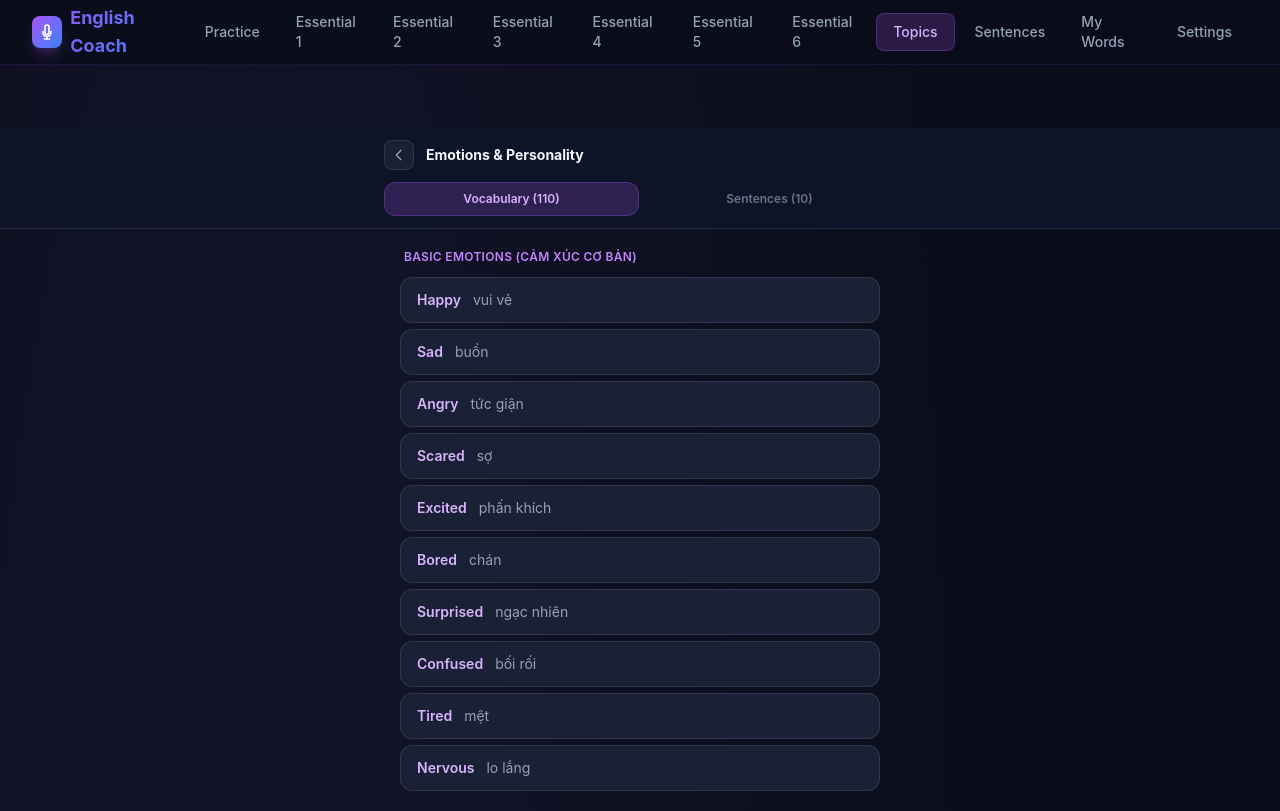
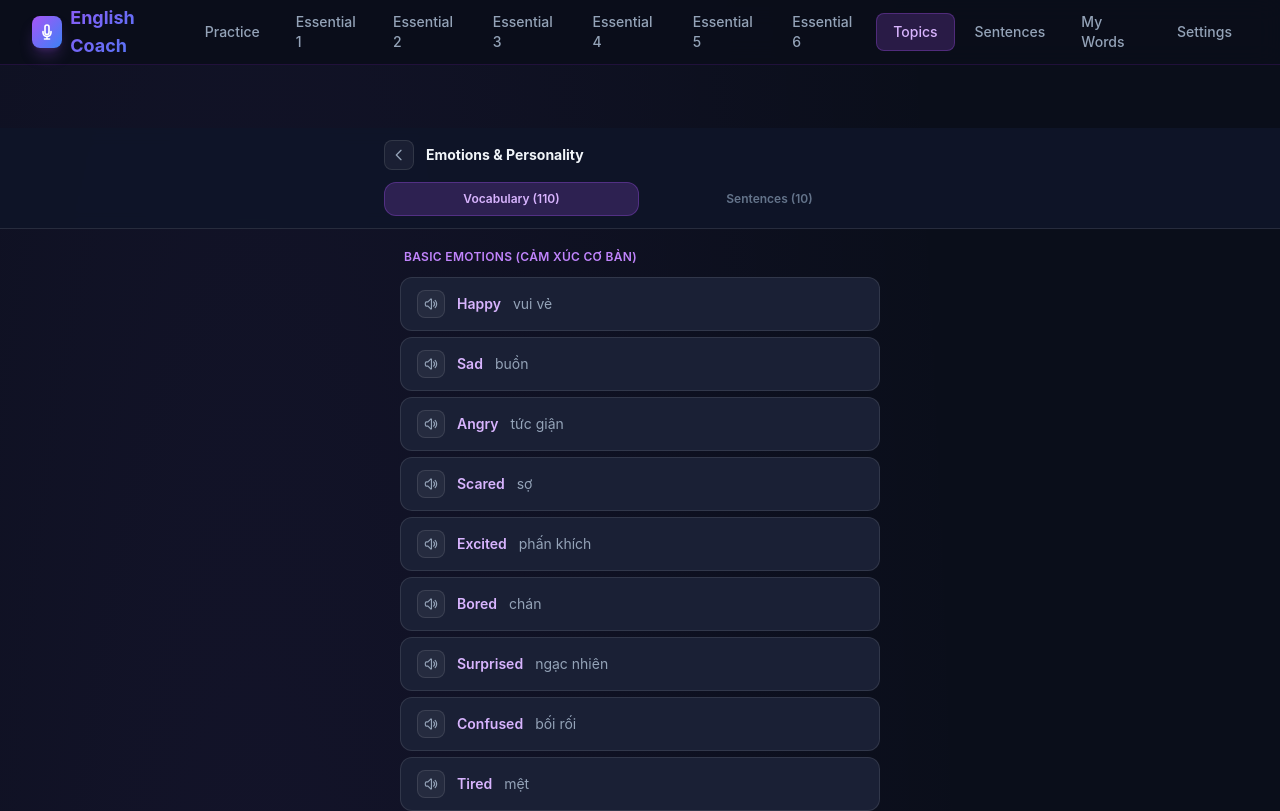
Before and after one commit to lxnhiqn905/english-coach, a Next.js app: page /topics/emotions in a window 1280 px wide. Shown: the top 811 px of the page. Built offline with nearby package versions, Linux system fonts and the light colour scheme.

Commit message:
Add TTS to Topics vocab, sticky Refresh buttons in Practice
- Topics: speaker button on each vocab card speaks English only via Web Speech API
- Practice: all 4 section headers (phrases/practice/vocab/discussion) are now
  sticky below the navbar so Refresh button stays visible when scrolling

```diff
--- a/app/practice/page.tsx
+++ b/app/practice/page.tsx
@@ -114,7 +114,7 @@ export default function PracticePage() {
         {/* ── USEFUL PHRASES ── */}
         {activeTab === "phrases" && (
           <div className="space-y-3">
-            <div className="flex items-center justify-between">
+            <div className="sticky top-14 z-10 -mx-4 px-4 py-2 bg-[#0f1629]/95 backdrop-blur flex items-center justify-between">
               <div className="flex items-center gap-2">
                 <span className="rounded-full bg-green-500/10 border border-green-500/30 px-2.5 py-0.5 text-xs text-green-300 font-medium">{lessonData.lesson.level}</span>
                 <h2 className="text-sm font-semibold text-slate-200">{lessonData.lesson.title}</h2>
@@ -144,7 +144,7 @@ export default function PracticePage() {
         {/* ── PRACTICE ── */}
         {activeTab === "practice" && (
           <div className="space-y-3">
-            <div className="flex items-center justify-between">
+            <div className="sticky top-14 z-10 -mx-4 px-4 py-2 bg-[#0f1629]/95 backdrop-blur flex items-center justify-between">
               <p className="text-xs text-slate-500">5 random scenarios</p>
               <button onClick={refreshPractice} className="inline-flex items-center gap-1 rounded-full border border-white/10 bg-white/5 px-3 py-1.5 text-xs text-slate-400 hover:bg-white/10 transition-colors">
                 {refreshIcon} Refresh
@@ -198,7 +198,7 @@ export default function PracticePage() {
         {/* ── VOCABULARY ── */}
         {activeTab === "vocabulary" && (
           <div className="space-y-3">
-            <div className="flex items-center justify-between">
+            <div className="sticky top-14 z-10 -mx-4 px-4 py-2 bg-[#0f1629]/95 backdrop-blur flex items-center justify-between">
               <p className="text-xs text-slate-500">5 random words</p>
               <button onClick={refreshVocab} className="inline-flex items-center gap-1 rounded-full border border-white/10 bg-white/5 px-3 py-1.5 text-xs text-slate-400 hover:bg-white/10 transition-colors">
                 {refreshIcon} Refresh
@@ -244,7 +244,7 @@ export default function PracticePage() {
         {/* ── DISCUSSION ── */}
         {activeTab === "discussion" && (
           <div className="space-y-4">
-            <div className="flex items-center justify-between">
+            <div className="sticky top-14 z-10 -mx-4 px-4 py-2 bg-[#0f1629]/95 backdrop-blur flex items-center justify-between">
               <p className="text-xs text-slate-500">5 random discussions</p>
               <button onClick={refreshDiscussions} className="inline-flex items-center gap-1 rounded-full border border-white/10 bg-white/5 px-3 py-1.5 text-xs text-slate-400 hover:bg-white/10 transition-colors">
                 {refreshIcon} Refresh
--- a/app/topics/[topicId]/page.tsx
+++ b/app/topics/[topicId]/page.tsx
@@ -16,6 +16,14 @@ function groupBy<T>(items: T[], key: keyof T): Map<string, T[]> {
   return map;
 }
 
+function speak(text: string) {
+  if (typeof window === "undefined") return;
+  window.speechSynthesis.cancel();
+  const utt = new SpeechSynthesisUtterance(text);
+  utt.lang = "en-US";
+  window.speechSynthesis.speak(utt);
+}
+
 function VocabSection({ vocab }: { vocab: VocabItem[] }) {
   const groups = groupBy(vocab, "category");
   return (
@@ -31,8 +39,17 @@ function VocabSection({ vocab }: { vocab: VocabItem[] }) {
             {items.map((item, i) => (
               <div
                 key={i}
-                className="flex items-baseline gap-3 rounded-xl border border-white/10 bg-[#1a2035] px-4 py-3"
+                className="flex items-center gap-3 rounded-xl border border-white/10 bg-[#1a2035] px-4 py-3"
               >
+                <button
+                  onClick={() => speak(item.en)}
+                  className="shrink-0 rounded-lg border border-white/10 bg-white/5 p-1.5 text-slate-400 hover:border-purple-500/30 hover:text-purple-300 transition-all"
+                  title="Listen"
+                >
+                  <svg className="h-3.5 w-3.5" fill="none" viewBox="0 0 24 24" stroke="currentColor" strokeWidth={2}>
+                    <path strokeLinecap="round" strokeLinejoin="round" d="M19.114 5.636a9 9 0 010 12.728M16.463 8.288a5.25 5.25 0 010 7.424M6.75 8.25l4.72-4.72a.75.75 0 011.28.53v15.88a.75.75 0 01-1.28.53l-4.72-4.72H4.51c-.88 0-1.704-.507-1.938-1.354A9.01 9.01 0 012.25 12c0-.83.112-1.633.322-2.396C2.806 8.756 3.63 8.25 4.51 8.25H6.75z" />
+                  </svg>
+                </button>
                 <span className="text-sm font-semibold text-purple-300 shrink-0">{item.en}</span>
                 {item.type && (
                   <span className="text-xs text-slate-600 shrink-0">({item.type})</span>
```
